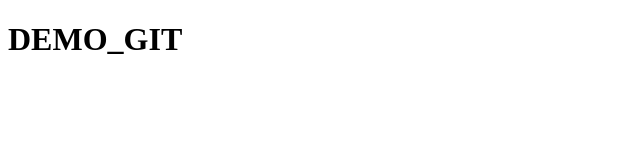
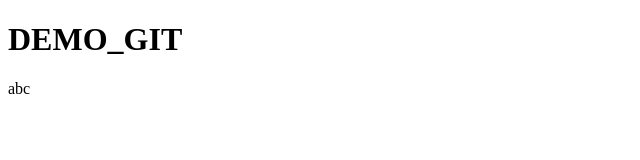
Before and after one commit to Dng-Trnn/demo-git, a plain HTML site: page index.html in a window 1280 px wide. Shown: the full height of the page, 0-640 px from the left. Drawn offline with Linux system fonts and the light colour scheme.

Commit message:
test commit

```diff
--- a/index.html
+++ b/index.html
@@ -7,5 +7,6 @@
 </head>
 <body>
     <h1>DEMO_GIT</h1>
+    <p>abc</p>
 </body>
 </html>
```
Also changed, not shown: style.css (added).
